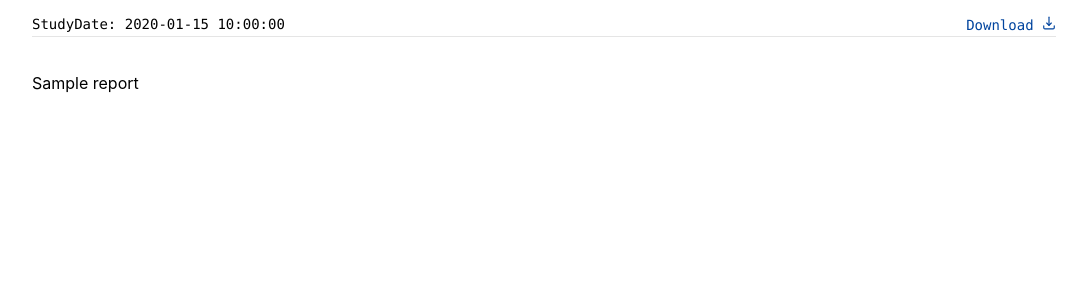
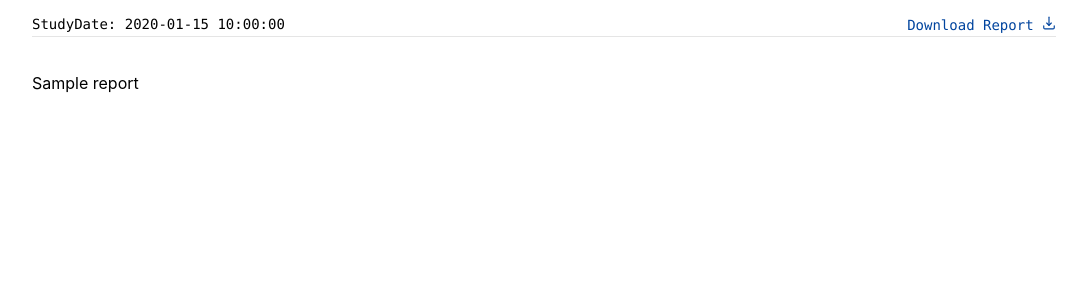
Before and after one commit to joshy/review, a Flask app: template repo/templates/report.html in a window 1280 px wide. Shown: the part 102-402 px from the top of the page, without its empty margins (96-1183 px from the left). Run offline with Flask 2, Linux system fonts and the light colour scheme; the template is opened without the code that fills it: most values are stand-ins (such as "Sample title", 1, 10 or a date in 2020); some libraries are stand-ins or nearby versions.

Commit message:
formatting and styling changes

```diff
--- a/repo/database/review_report.py
+++ b/repo/database/review_report.py
@@ -54,7 +54,6 @@ def query_review_reports(cursor, day, writer):
     template = Template(sql)
     if writer:
       sql = template.render(writer_clause=' AND a.schreiber = %s')
-      print(sql)
       cursor.execute(sql, (start, end, writer.upper()))
     else:
       sql = template.render()
--- a/repo/templates/report.html
+++ b/repo/templates/report.html
@@ -12,7 +12,7 @@
     {% if meta_data %}
       StudyDate: {{ meta_data.StudyDate }}
     {% endif %}
-    <a class="link underline-hover dark-blue fr" id="download" href="#download">Download
+    <a class="link underline-hover dark-blue fr" id="download" href="#download">Download Report
         <svg xmlns="http://www.w3.org/2000/svg" width="14" height="14" viewBox="0 0 24 24" fill="none" stroke="currentColor" stroke-width="2" stroke-linecap="round" stroke-linejoin="round"><path d="M3 17v3a2 2 0 0 0 2 2h14a2 2 0 0 0 2-2v-3"></path><polyline points="8 12 12 16 16 12"></polyline><line x1="12" y1="2" x2="12" y2="16"></line></svg>
     </a>
   </div>
@@ -28,21 +28,19 @@
 </body>
 <script>
   function downloadInnerHtml(filename) {
-    console.log(filename)
     var elHtml = document.getElementById('report').innerHTML;
     var link = document.createElement('a');
     mimeType ='text/plain';
 
     link.setAttribute('download', filename);
-    link.setAttribute('href', 'data:' + mimeType  +  ';charset=utf-8,' + encodeURIComponent(elHtml));
+    link.setAttribute('href', 'data:' + mimeType + ';charset=utf-8,' + encodeURIComponent(elHtml));
     document.body.append(link)
     link.click();
     document.body.removeChild(link)
   }
-  var filename =  '{{accession_number}}.txt';
+  var filename = '{{accession_number}}.txt';
   l = document.getElementById('download');
   l.addEventListener("click", function(e) {
-    console.log('clicked');
     downloadInnerHtml(filename);
   });
 </script>
--- a/repo/templates/review.html
+++ b/repo/templates/review.html
@@ -31,7 +31,7 @@
               <td class="pl0 pa1 bb b--black-10 w-5">{{ loop.index }}</td>
               <td class="pa1 bb b--black-10 w-25">{{ row['pat_name'] }}, {{row['pat_vorname']}}</td>
               <td class="pa1 bb b--black-10 w-25">{{ row['untart_name'] }}</td>
-              <td class="pa1 bb b--black-10 tr">{{ row['unters_beginn'].strftime('%d.%m.%Y %H:%M:%S')  }}</td>
+              <td class="pa1 bb b--black-10 tr">{{ row['unters_beginn'].strftime('%d.%m.%Y %H:%M:%S') }}</td>
               <td class="pa1 bb b--black-10 tr">{{ row['schreiber'] }}</td>
               <td class="pa1 bb b--black-10 tr">{{ row['freigeber']}}</td>
               <td class="pa1 bb b--black-10 tr">{{ row['befund_status']}}</td>
```
